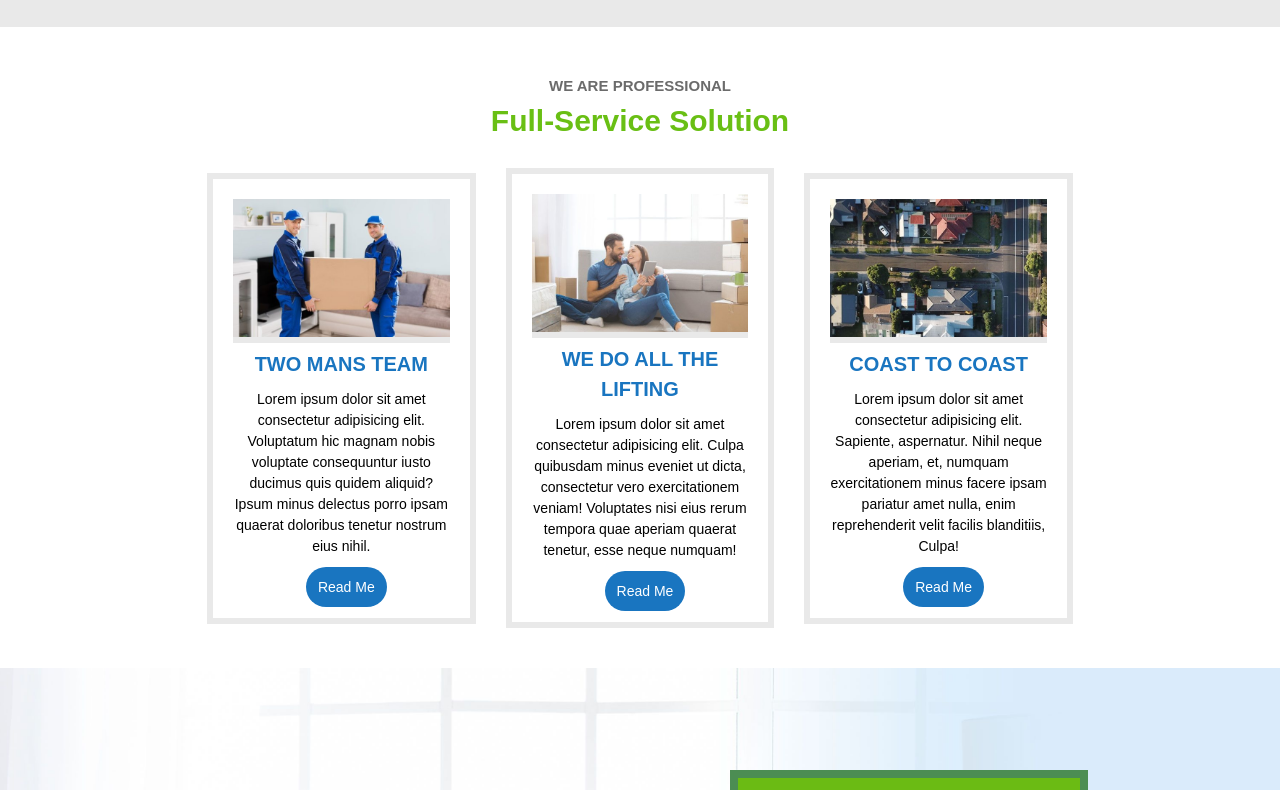
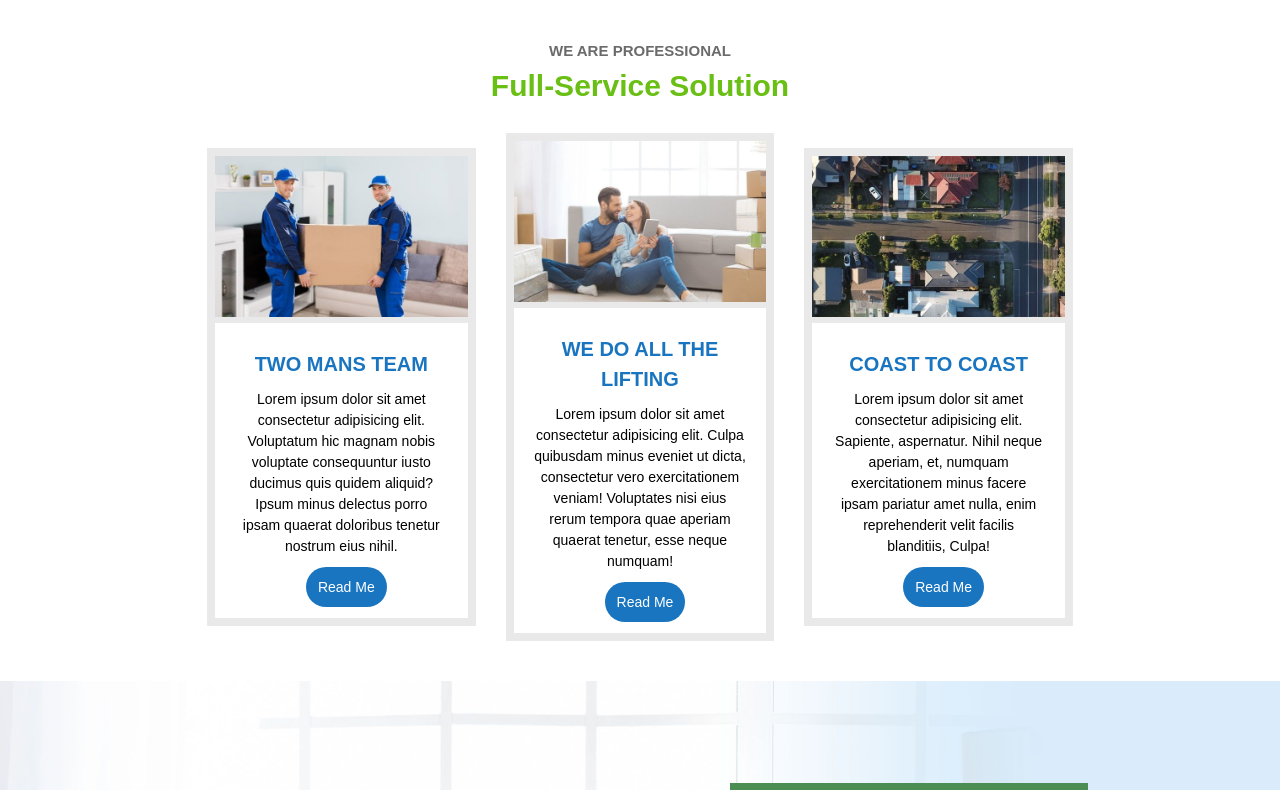
Before and after one commit to turchimatteo/proj-html-vuejs, a Vue app: page / in a window 1280 px wide. Shown: the part 1180-1970 px from the top of the page. Built offline with nearby package versions, Linux system fonts and the light colour scheme.

Commit message:
correzioni

```diff
--- a/src/components/Header.vue
+++ b/src/components/Header.vue
@@ -50,7 +50,7 @@
 }
 .second-header {
     padding: 10px;
-
+    background-color: rgba(255, 255, 255, 0.6);
     .menu {
         display: flex;
         justify-content: space-between;
--- a/src/components/Main.vue
+++ b/src/components/Main.vue
@@ -39,6 +39,7 @@
     line-height: 1.5;
     text-transform: uppercase;
     font-weight: bold;
+    margin-top: -35px;
     h1 {
         font-size: 50px;
     }
--- a/src/components/ServiceSolution.vue
+++ b/src/components/ServiceSolution.vue
@@ -8,7 +8,7 @@
             <div class="cards">
                 <div class="card">
                     <img src="../assets/images/avada-movers-serviceonephoto-final-600x383.jpg" alt="">
-                    <div>
+                    <div class="description">
                         <h4>Two Mans Team</h4>
                         <p>Lorem ipsum dolor sit amet consectetur adipisicing elit. Voluptatum hic magnam nobis voluptate consequuntur iusto ducimus quis quidem aliquid? Ipsum minus delectus porro ipsam quaerat doloribus tenetur nostrum eius nihil.</p>
                         <span class="my_button">Read Me</span>
@@ -16,7 +16,7 @@
                 </div>
                 <div class="card">
                     <img src="../assets/images/avada-movers-servicetwophoto-final-600x383.jpg" alt="">
-                    <div>
+                    <div class="description">
                         <h4>We Do All The Lifting</h4>
                         <p>Lorem ipsum dolor sit amet consectetur adipisicing elit. Culpa quibusdam minus eveniet ut dicta, consectetur vero exercitationem veniam! Voluptates nisi eius rerum tempora quae aperiam quaerat tenetur, esse neque numquam!</p>
                         <span class="my_button">Read Me</span>
@@ -24,7 +24,7 @@
                 </div>
                 <div class="card">
                     <img src="../assets/images/avada-movers-servicethreephoto-final-600x383.jpg" alt="">
-                    <div>
+                    <div class="description">
                         <h4>Coast To Coast</h4>
                         <p>Lorem ipsum dolor sit amet consectetur adipisicing elit. Sapiente, aspernatur. Nihil neque aperiam, et, numquam exercitationem minus facere ipsam pariatur amet nulla, enim reprehenderit velit facilis blanditiis, Culpa!</p>
                         <span class="my_button">Read Me</span>
@@ -51,16 +51,17 @@
     flex-direction: row;
     margin-top: 20px;
     .card {
-        border: 6px solid #e9e9e9;
+        border: 8px solid #e9e9e9;
         width: 30%;
         text-align: center;
         font-size: 14px;
         line-height: 1.5;
-        padding: 20px;
         img {
             border-bottom: 6px solid #e9e9e9;
             width: 100%;
         }
+        .description {
+            padding: 20px;
             h4 {
                 color: #1975c0;
                 font-size: 20px;
@@ -75,4 +76,5 @@
         }
     }
  }
+}
 </style>
```
Lines whose indentation alone changed are shown as unchanged.
